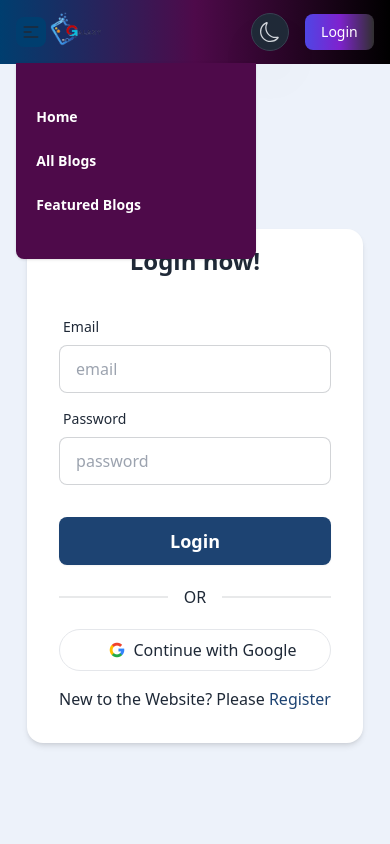
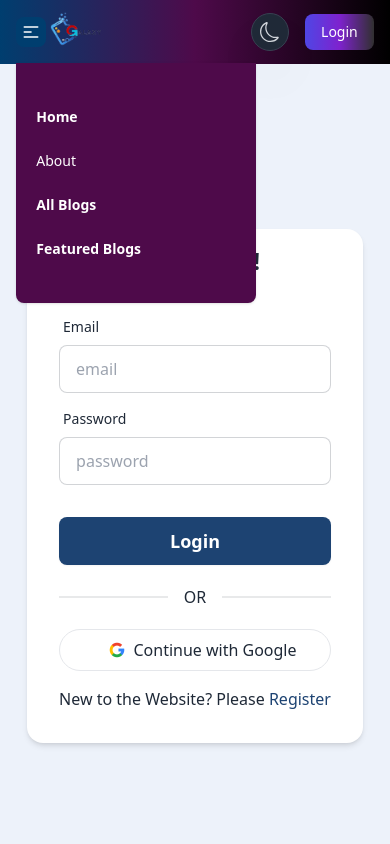
Before and after one commit to wptasmina/blogging-client-site, a React (Vite) app: page /login in a window 390 px wide. Both pictures are taken after a click on the button 31 px from the left and 32 px from the top of the page. Shown: the top 844 px of the page. Built offline with nearby package versions, Linux system fonts and the light colour scheme; no server answers.

Commit message:
added toggle button dark color update and adde toggle menu about page

```diff
--- a/src/component/Navbar.jsx
+++ b/src/component/Navbar.jsx
@@ -43,7 +43,7 @@ export default function Navbar() {
             <div
               tabIndex={0}
               role="button"
-              className="btn-ghost bg-[#003E6F] dark:bg-white p-1 rounded-lg mr-1 md:hidden "
+              className="btn-ghost bg-[#003E6F] text-white dark:text-white p-1 rounded-lg mr-1 md:hidden "
             >
               <svg
                 xmlns="http://www.w3.org/2000/svg"
@@ -66,6 +66,9 @@ export default function Navbar() {
             >
               <li className="text-white text-xl font-bold">
                 <NavLink to="/">Home</NavLink>
+              </li>
+              <li className="text-white text-md font-medium rounded-md">
+                <NavLink to="/about">About</NavLink>
               </li>
               {user && (
                 <>
@@ -140,7 +143,7 @@ export default function Navbar() {
                 <div className="w-10 rounded-full">
                   <img
                     alt="User Avatar"
-                    src={user?.photoURL }
+                    src={user?.photoURL}
                   />
                 </div>
               </button>
```
Lines whose indentation alone changed are shown as unchanged.
